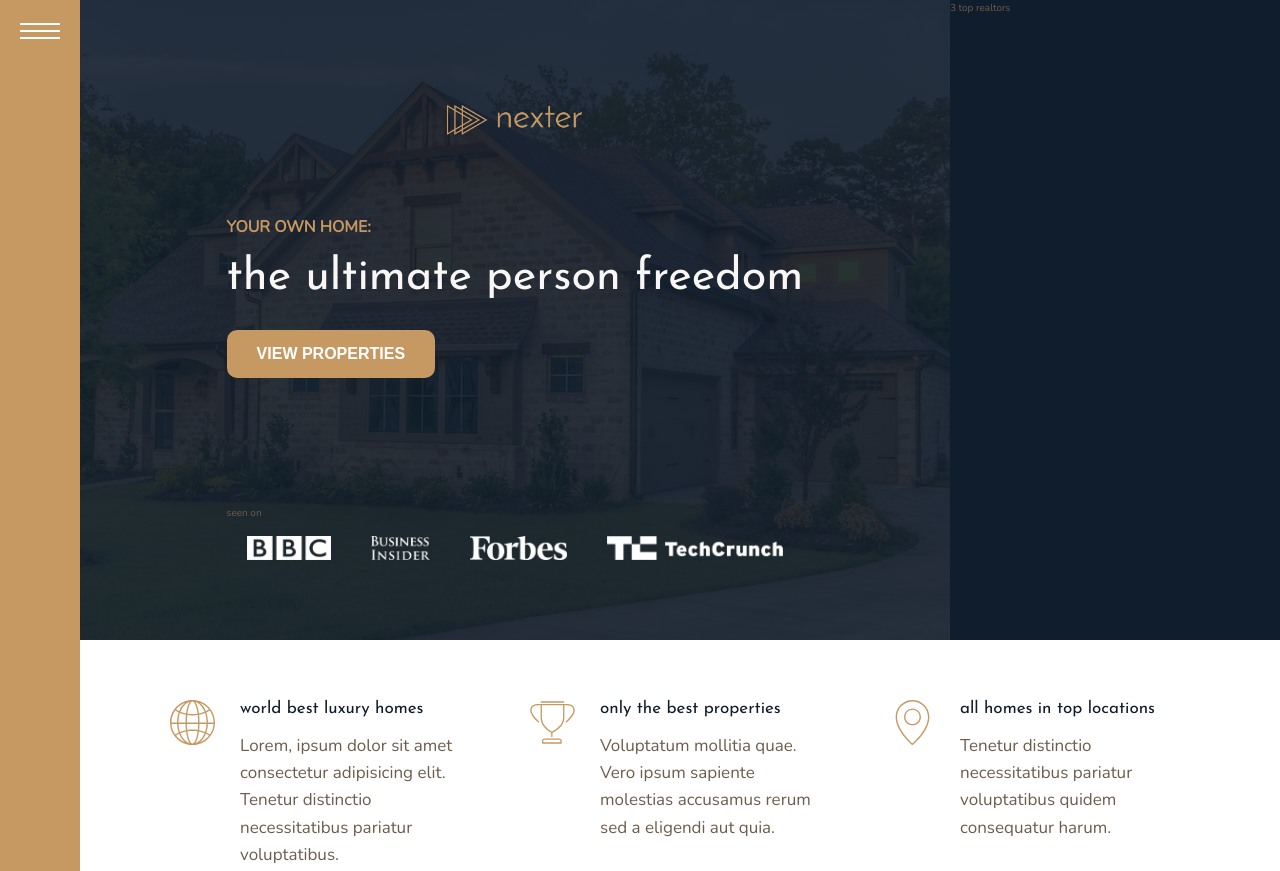
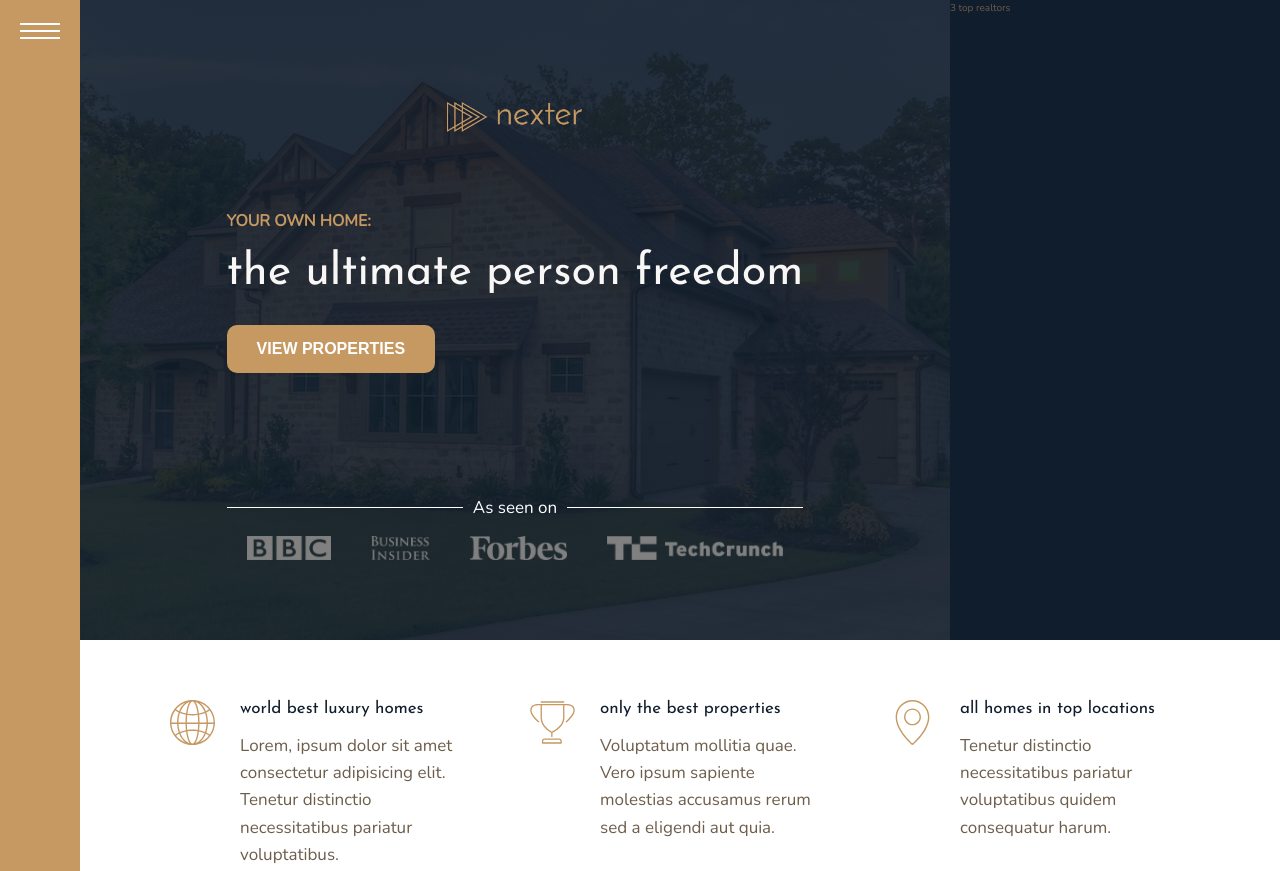
Before and after one commit to salmayaser/Nexter, a website: page index.html in a window 1280 px wide. Shown: the top 871 px of the page. Drawn offline with nearby package versions, Linux system fonts and the light colour scheme.

Commit message:
building header

```diff
--- a/index.html
+++ b/index.html
@@ -23,7 +23,7 @@
       <h3 class="heading-3">your own home:</h3>
       <h1 class="heading-1">the ultimate person freedom</h1>
       <button class="btn">view properties</button>
-      <div class="header__seenon-text">seen on</div>
+      <div class="header__seeon-text">As seen on</div>
       <div class="header__seeon-logos">
         <img src="./img/logo-bbc.png" />
         <img src="./img/logo-bi.png" />
--- a/sass/_header.scss
+++ b/sass/_header.scss
@@ -25,7 +25,20 @@
     align-self: start;
   }
 
-  &__seeon {
+  &__seeon-text {
+    color: #fff;
+    font-size: 1.7rem;
+    display: grid;
+    grid-template-columns: 1fr max-content 1fr;
+    align-items: center;
+    column-gap: 1rem;
+
+    &::before,
+    &::after {
+      content: "";
+      height: 1px;
+      background-color: currentColor;
+    }
   }
   &__seeon-logos {
     display: grid;
@@ -33,7 +46,7 @@
     justify-items: center;
     img {
       height: 2.4rem;
-      filter: blur(0.5);
+      filter: brightness(0.5);
     }
   }
 }
```
Also changed, not shown: css/styles.css, 1 other file.
